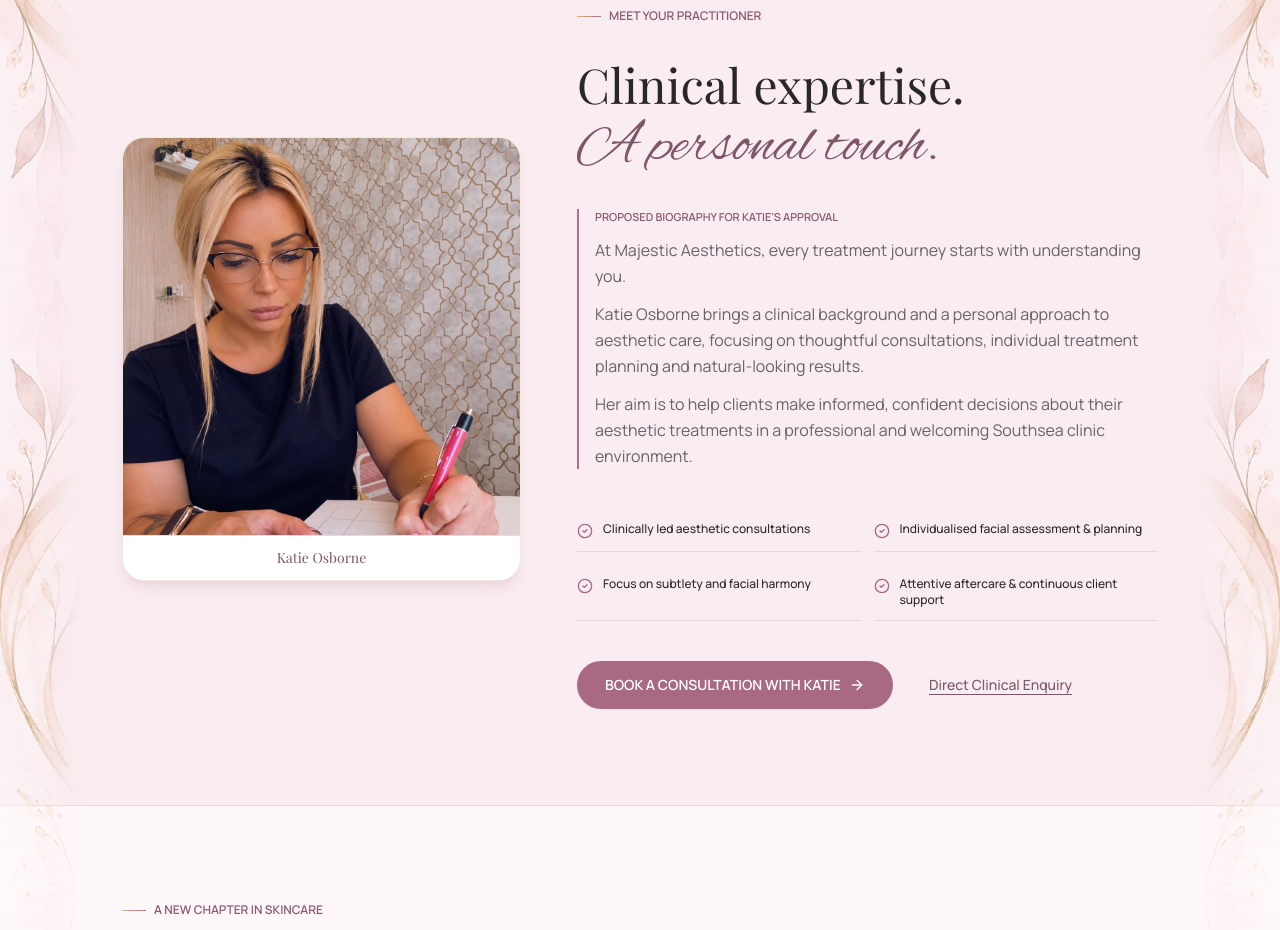
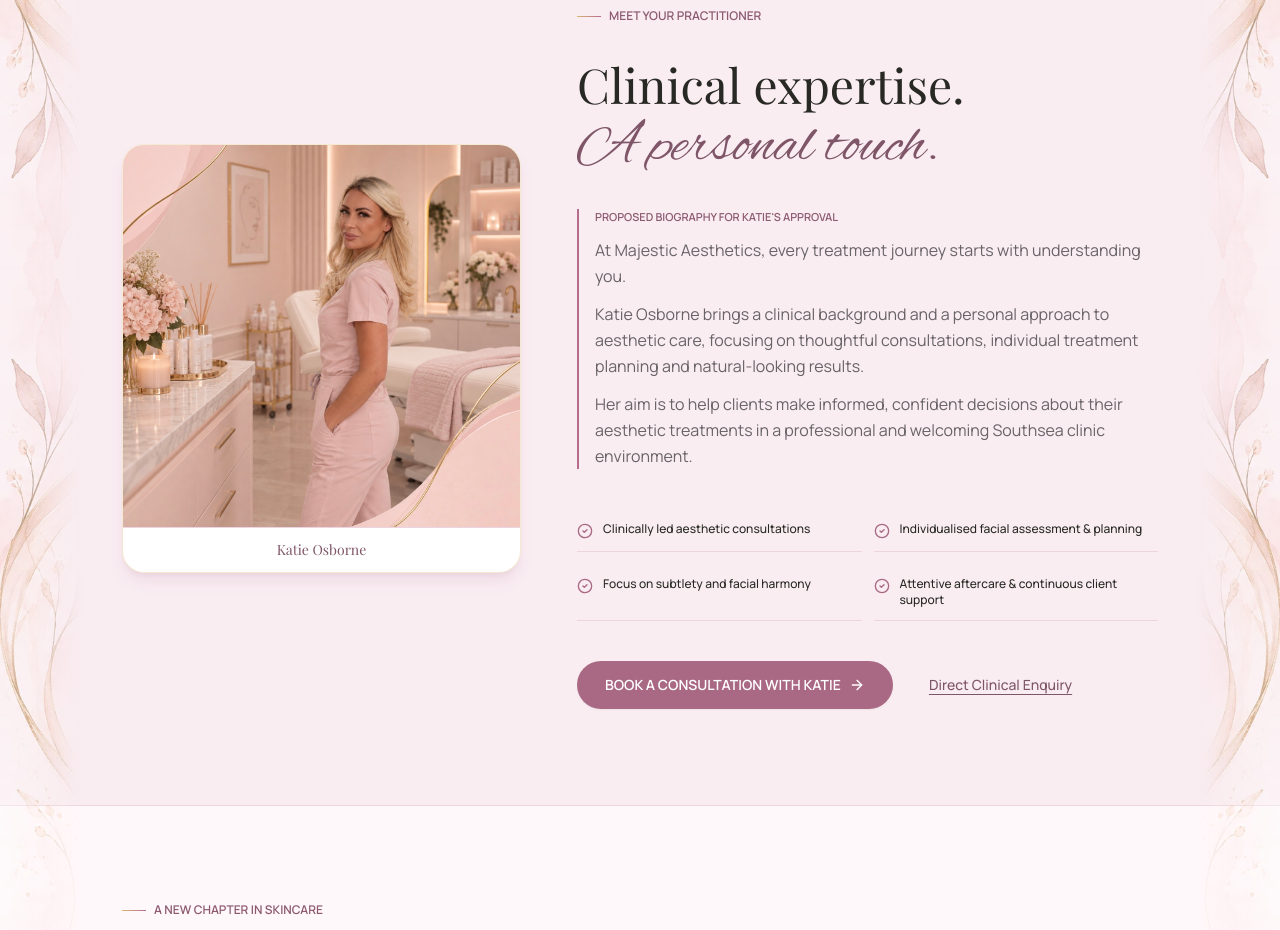
Before and after one commit to adriann1z/Majestic-Aesthetics, a React (Vite) app: page / in a window 1280 px wide. Shown: the part 2140-3070 px from the top of the page. Built offline with nearby package versions, Linux system fonts and the light colour scheme; a web font is replaced by a local one.

Commit message:
Replace practitioner portrait with supplied clinic photo

```diff
--- a/src/components/PractitionerSection.tsx
+++ b/src/components/PractitionerSection.tsx
@@ -26,12 +26,12 @@
 
               <figure className="rounded-[22px] overflow-hidden border border-gold-metallic/30 bg-white shadow-lg shadow-rose-brand/15">
                 <img
-                  src={`${import.meta.env.BASE_URL}images/katie-practitioner.webp`}
-                  alt="Katie Osborne writing consultation notes at Majestic Aesthetics"
-                  width={1100}
-                  height={1100}
+                  src={`${import.meta.env.BASE_URL}images/katie-clinic-portrait.jpeg`}
+                  alt="Katie Osborne in the Majestic Aesthetics treatment room"
+                  width={1320}
+                  height={1269}
                   loading="lazy"
-                  className="block w-full h-auto aspect-square object-contain"
+                  className="block w-full h-auto"
                 />
                 <figcaption className="py-3 px-4 text-center text-sm font-serif text-rose-plum border-t border-border-blush">
                   Katie Osborne
```
Also changed, not shown: public/images/katie-clinic-portrait.jpeg (added).
